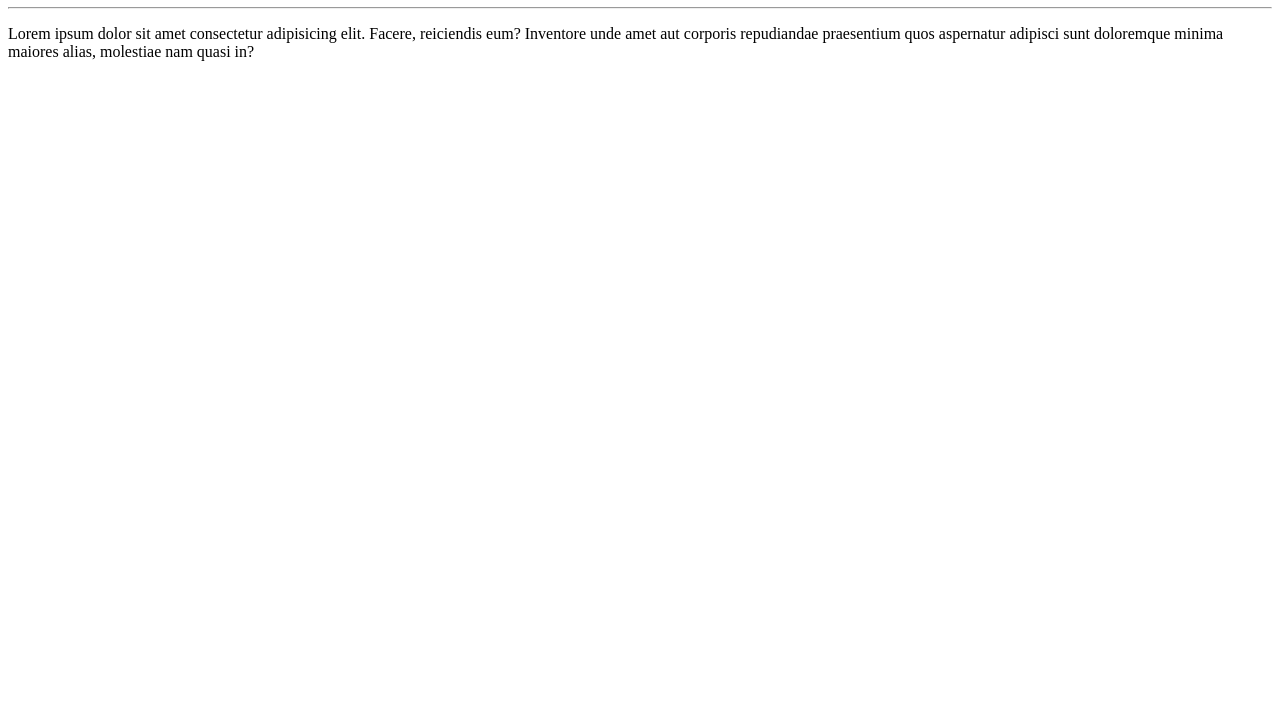
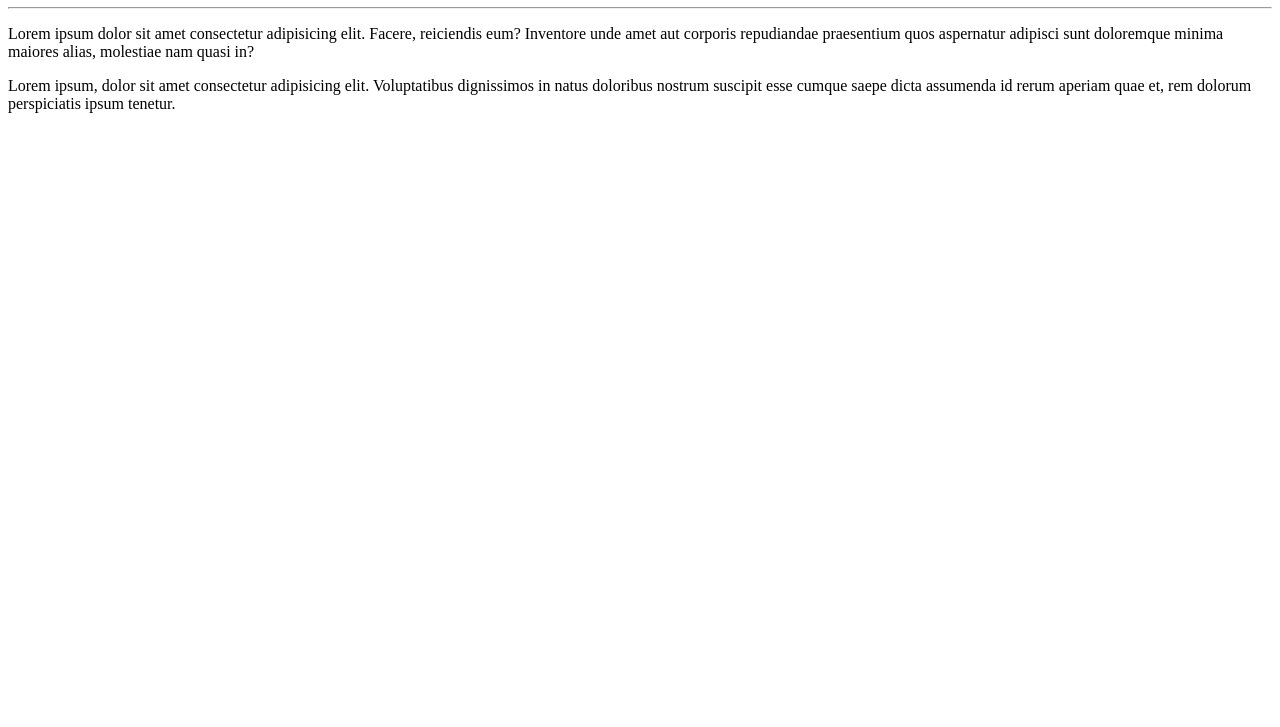
Before and after one commit to GuilhermeRepository/Ola-Mundao, a plain HTML site: page site-exemplo/index.html in a window 1280 px wide. Shown: the part 73-800 px from the top of the page. Drawn offline with Linux system fonts and the light colour scheme.

Commit message:
Adicionei um paragrafo

```diff
--- a/site-exemplo/index.html
+++ b/site-exemplo/index.html
@@ -9,5 +9,6 @@
     <h1>Olá, Mundo!</h1>
     <hr>
     <p>Lorem ipsum dolor sit amet consectetur adipisicing elit. Facere, reiciendis eum? Inventore unde amet aut corporis repudiandae praesentium quos aspernatur adipisci sunt doloremque minima maiores alias, molestiae nam quasi in?</p>
+    <p>Lorem ipsum, dolor sit amet consectetur adipisicing elit. Voluptatibus dignissimos in natus doloribus nostrum suscipit esse cumque saepe dicta assumenda id rerum aperiam quae et, rem dolorum perspiciatis ipsum tenetur.</p>
 </body>
 </html>
```
